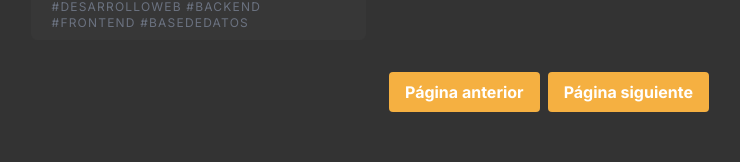
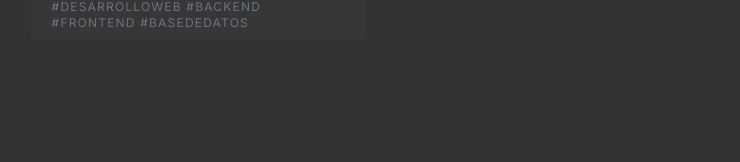
Before and after one commit to sebascm-dev/portfolio-scm, a Next.js app: page / in a window 1280 px wide. Shown: the part 4106-4268 px from the top of the page, without its empty margins (91-831 px from the left). Built offline with nearby package versions, Linux system fonts and the light colour scheme.

Commit message:
Refactor Projects component

```diff
--- a/src/components/Projects.tsx
+++ b/src/components/Projects.tsx
@@ -5,7 +5,7 @@ import Image from 'next/image';
 
 type Props = {}
 
-export default function Projects ({ }: Props) {
+export default function Projects({ }: Props) {
     const [search, setSearch] = useState('');
     const [showInProgress, setShowInProgress] = useState(false);
     const [showFinished, setShowFinished] = useState(false);
@@ -128,12 +128,14 @@ export default function Projects ({ }: Props) {
                         </motion.div>
                     ))}
                 </div>
+                {projects.length > 6 && (
                     <a href="#projects">
                         <div className='flex gap-2 justify-center items-center mb-8'>
                             <button onClick={prevPage} disabled={currentPage === 0} className='bg-[#F5B041] hover:bg-yellow-700 cursor-pointer transition-all duration-500 text-white font-bold py-2 px-4 rounded flex items-center justify-center '>Página anterior</button>
                             <button onClick={nextPage} disabled={(currentPage + 1) * projectsPerPage >= filteredProjects.length} className='bg-[#F5B041] hover:bg-yellow-700 cursor-pointer transition-all duration-500 text-white font-bold py-2 px-4 rounded flex items-center justify-center '>Página siguiente</button>
                         </div>
                     </a>
+                )}
             </div>
         </div>
     )
```
Lines whose indentation alone changed are shown as unchanged.
